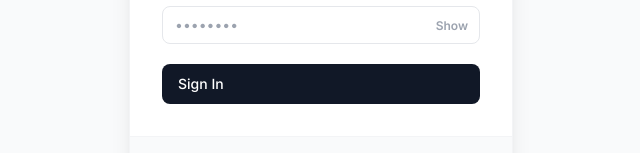
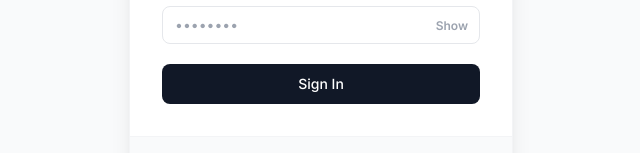
Before and after one commit to dhiman1056/soleerp, a React (Vite) app in the folder shoe-erp-frontend/: page /login in a window 1280 px wide. Shown: the part 422-575 px from the top of the page, without its empty margins (319-959 px from the left). Built offline with nearby package versions, Linux system fonts and the light colour scheme.

Commit message:
sign in label change

```diff
--- a/shoe-erp-frontend/src/pages/Auth/LoginPage.jsx
+++ b/shoe-erp-frontend/src/pages/Auth/LoginPage.jsx
@@ -77,7 +77,7 @@ export default function LoginPage() {
             <button
               type="submit"
               disabled={loading}
-              className="w-full btn-primary py-2.5 text-sm"
+              className="w-full btn-primary py-2.5 text-sm justify-center"
             >
               {loading ? 'Signing in...' : 'Sign In'}
             </button>
```
